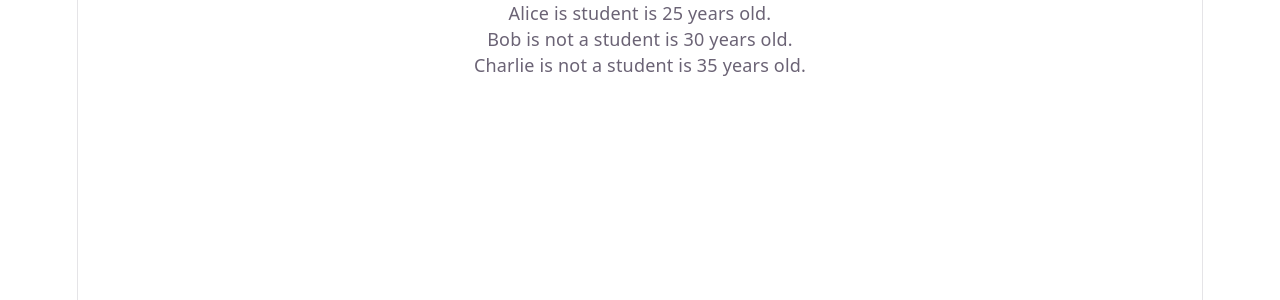
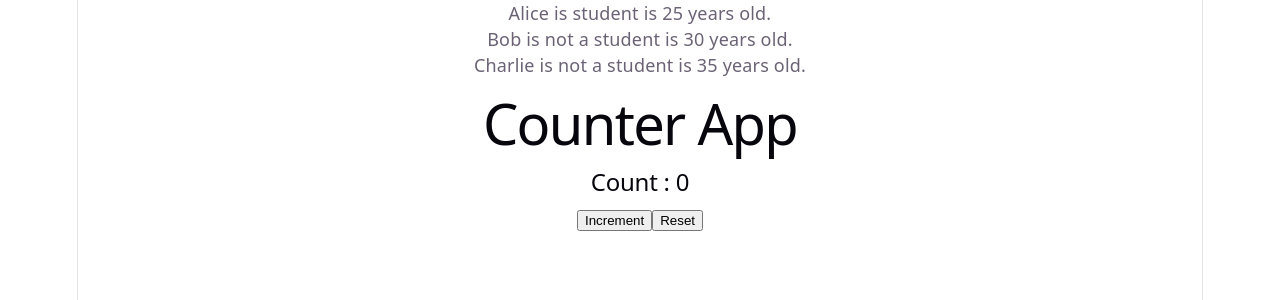
Before and after one commit to Udhav05/fullstack-journey, a React (Vite) app in the folder my-ts-app/: page / in a window 1280 px wide. Shown: the top 300 px of the page. Built offline with nearby package versions, Linux system fonts and the light colour scheme.

Commit message:
Build Counter Function

```diff
--- a/my-ts-app/src/App.tsx
+++ b/my-ts-app/src/App.tsx
@@ -1,4 +1,5 @@
 import UserCard from "./UserCard";
+import Counter from "./Counter";
 
 function App() {
 
@@ -11,6 +12,7 @@
 
       <div>
       {users.map(user => <UserCard key = {user.id}  isStudent = {user.isStudent} name = {user.name} age = {user.age} />)}
+      <Counter />
       </div>
   )
 }
--- /dev/null
+++ b/my-ts-app/src/Counter.tsx
@@ -0,0 +1,21 @@
+import {useState} from 'react';
+function Counter () {
+    const [count, setCount] = useState(0);
+
+
+    return (
+        <div>
+            <h1> Counter App </h1>
+
+            <h2> Count : {count} </h2>
+
+            <button onClick={() => setCount(count + 1)} > Increment </button>
+            <button onClick={() => setCount(0)} > Reset </button>
+
+            </div>
+
+    )
+
+}
+
+export default Counter;
```
